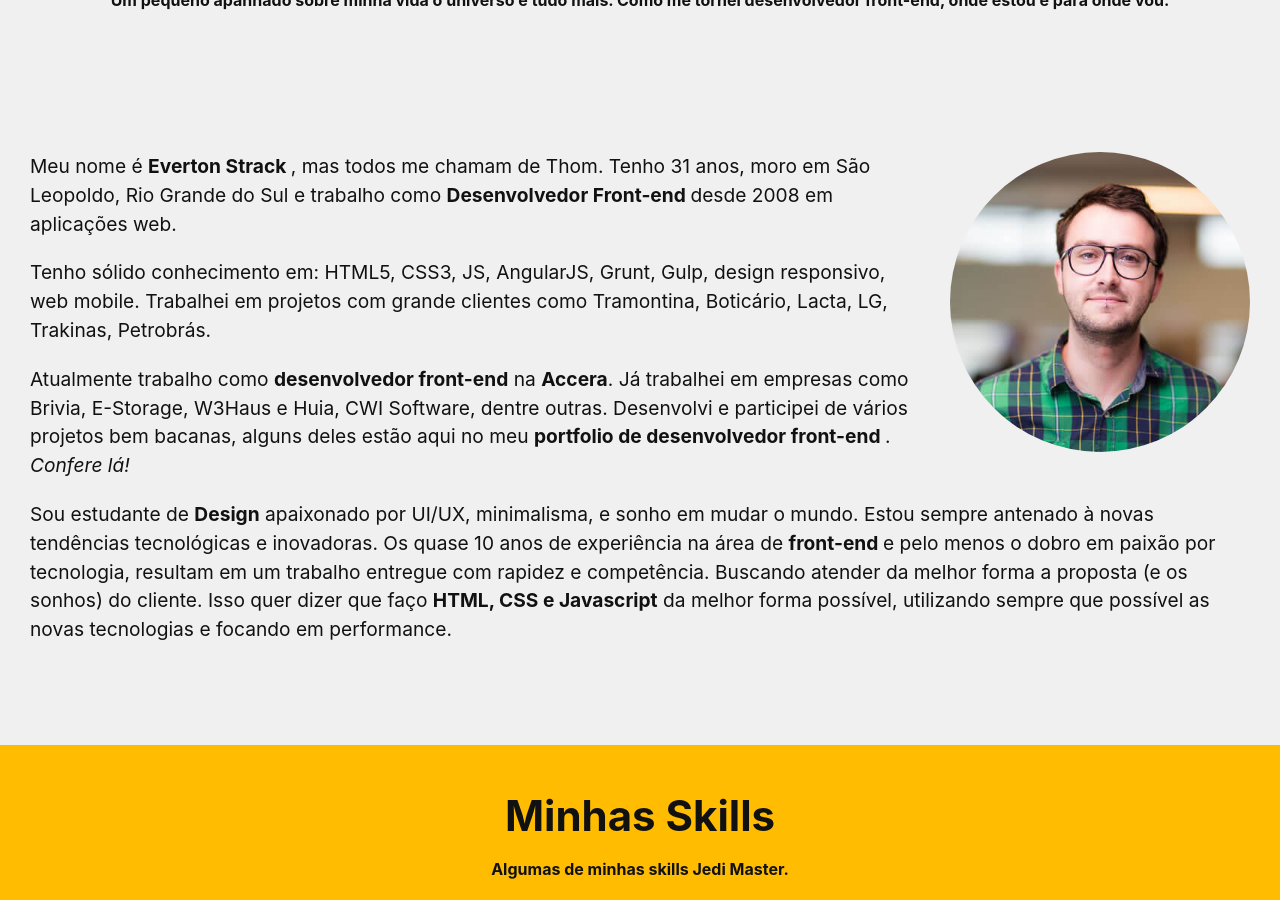
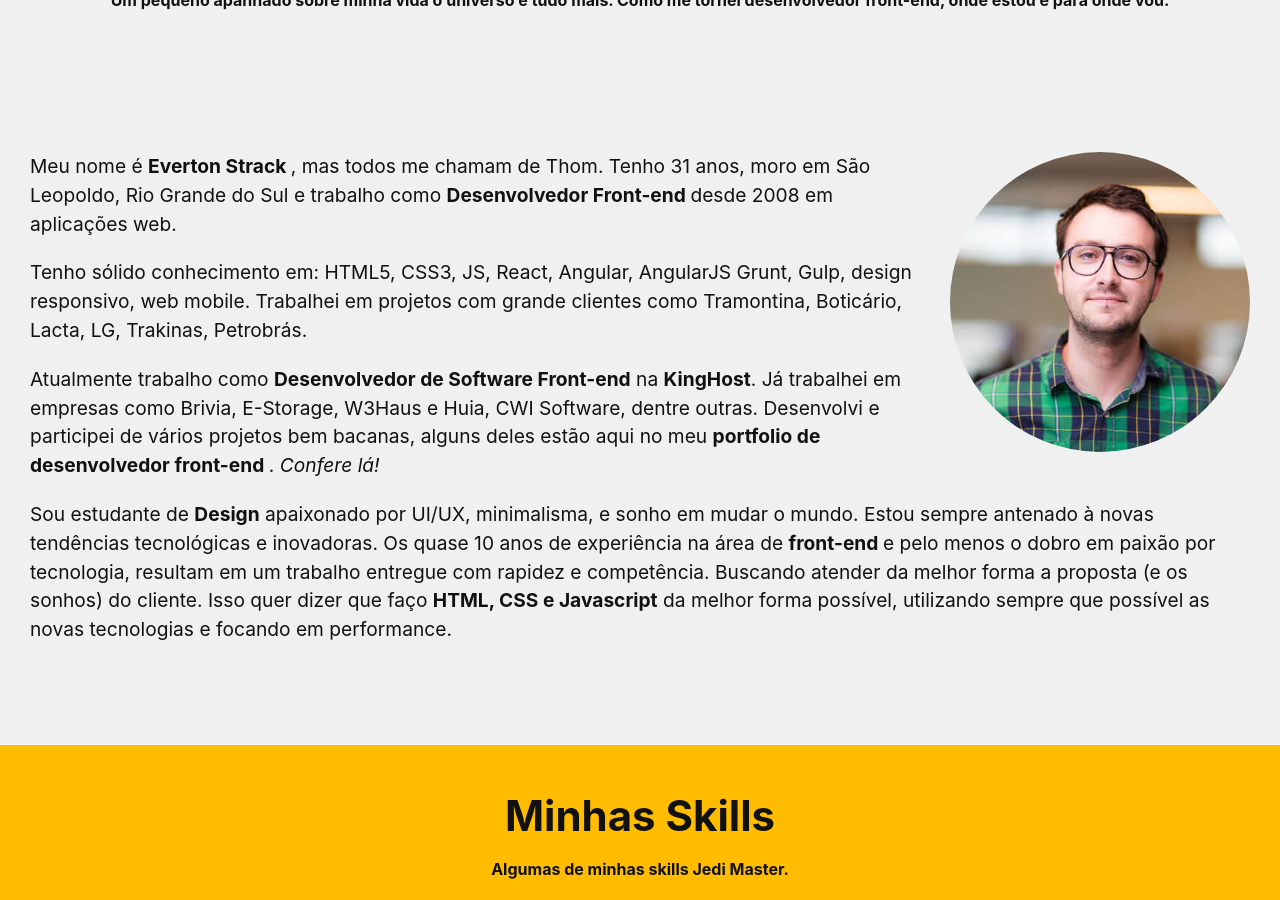
Before and after one commit to evertonstrack/blog.evertonstrack.com.br, a Jekyll site: the page built from about.md, in a window 1280 px wide and 900 px high, scrolled down 1105 px. Built offline with Jekyll 4.4.1, drawn with Linux system fonts in a browser that asks for light colours; some of the changed text lies outside the part shown.

Commit message:
Update skills

```diff
--- a/_includes/skills.html
+++ b/_includes/skills.html
@@ -36,8 +36,8 @@
         <strong class="skill__label">Javascript</strong>
         <svg viewbox="0 0 36 36" class="skill__level">
           <path class="circle-bg" d="M18 2.0845 a 15.9155 15.9155 0 0 1 0 31.831 a 15.9155 15.9155 0 0 1 0 -31.831"/>
-          <path class="skill__level-progress" stroke-dasharray="90, 100" d="M18 2.0845 a 15.9155 15.9155 0 0 1 0 31.831 a 15.9155 15.9155 0 0 1 0 -31.831" />
-          <text x="18" y="20.35" class="percentage">9</text>
+          <path class="skill__level-progress" stroke-dasharray="100, 100" d="M18 2.0845 a 15.9155 15.9155 0 0 1 0 31.831 a 15.9155 15.9155 0 0 1 0 -31.831" />
+          <text x="18" y="20.35" class="percentage">10</text>
         </svg>
       </div>
       <!-- /skill -->
@@ -53,17 +53,38 @@
       <!-- /skill -->
       <!-- skill -->
       <div class="skill">
-        <strong class="skill__label">ReactJS</strong>
+        <strong class="skill__label">Angular</strong>
         <svg viewbox="0 0 36 36" class="skill__level">
           <path class="circle-bg" d="M18 2.0845 a 15.9155 15.9155 0 0 1 0 31.831 a 15.9155 15.9155 0 0 1 0 -31.831"/>
-          <path class="skill__level-progress" stroke-dasharray="60, 100" d="M18 2.0845 a 15.9155 15.9155 0 0 1 0 31.831 a 15.9155 15.9155 0 0 1 0 -31.831" />
-          <text x="18" y="20.35" class="percentage">6</text>
+          <path class="skill__level-progress" stroke-dasharray="70, 100" d="M18 2.0845 a 15.9155 15.9155 0 0 1 0 31.831 a 15.9155 15.9155 0 0 1 0 -31.831" />
+          <text x="18" y="20.35" class="percentage">7</text>
+        </svg>
+      </div>
+      <!-- /skill -->
+      <!-- skill -->
+      <div class="skill">
+        <strong class="skill__label">React</strong>
+        <svg viewbox="0 0 36 36" class="skill__level">
+          <path class="circle-bg" d="M18 2.0845 a 15.9155 15.9155 0 0 1 0 31.831 a 15.9155 15.9155 0 0 1 0 -31.831"/>
+          <path class="skill__level-progress" stroke-dasharray="80, 100" d="M18 2.0845 a 15.9155 15.9155 0 0 1 0 31.831 a 15.9155 15.9155 0 0 1 0 -31.831" />
+          <text x="18" y="20.35" class="percentage">8</text>
         </svg>
       </div>
       <!-- /skill -->
       <!-- skill -->
       <div class="skill">
         <strong class="skill__label">Typescript</strong>
+        <svg viewbox="0 0 36 36" class="skill__level">
+          <path class="circle-bg" d="M18 2.0845 a 15.9155 15.9155 0 0 1 0 31.831 a 15.9155 15.9155 0 0 1 0 -31.831" />
+          <path class="skill__level-progress" stroke-dasharray="50, 100" d="M18 2.0845 a 15.9155 15.9155 0 0 1 0 31.831 a 15.9155 15.9155 0 0 1 0 -31.831"
+          />
+          <text x="18" y="20.35" class="percentage">5</text>
+        </svg>
+      </div>
+      <!-- /skill -->
+      <!-- skill -->
+      <div class="skill">
+        <strong class="skill__label">NodeJS</strong>
         <svg viewbox="0 0 36 36" class="skill__level">
           <path class="circle-bg" d="M18 2.0845 a 15.9155 15.9155 0 0 1 0 31.831 a 15.9155 15.9155 0 0 1 0 -31.831" />
           <path class="skill__level-progress" stroke-dasharray="40, 100" d="M18 2.0845 a 15.9155 15.9155 0 0 1 0 31.831 a 15.9155 15.9155 0 0 1 0 -31.831"
@@ -97,9 +118,9 @@
         <strong class="skill__label">Sass</strong>
         <svg viewbox="0 0 36 36" class="skill__level">
           <path class="circle-bg" d="M18 2.0845 a 15.9155 15.9155 0 0 1 0 31.831 a 15.9155 15.9155 0 0 1 0 -31.831" />
-          <path class="skill__level-progress" stroke-dasharray="60, 100" d="M18 2.0845 a 15.9155 15.9155 0 0 1 0 31.831 a 15.9155 15.9155 0 0 1 0 -31.831"
+          <path class="skill__level-progress" stroke-dasharray="80, 100" d="M18 2.0845 a 15.9155 15.9155 0 0 1 0 31.831 a 15.9155 15.9155 0 0 1 0 -31.831"
           />
-          <text x="18" y="20.35" class="percentage">6</text>
+          <text x="18" y="20.35" class="percentage">8</text>
         </svg>
       </div>
       <!-- /skill -->
@@ -108,8 +129,8 @@
         <strong class="skill__label">Design responsivo</strong>
         <svg viewbox="0 0 36 36" class="skill__level">
           <path class="circle-bg" d="M18 2.0845 a 15.9155 15.9155 0 0 1 0 31.831 a 15.9155 15.9155 0 0 1 0 -31.831"/>
-          <path class="skill__level-progress" stroke-dasharray="80, 100" d="M18 2.0845 a 15.9155 15.9155 0 0 1 0 31.831 a 15.9155 15.9155 0 0 1 0 -31.831" />
-          <text x="18" y="20.35" class="percentage">8</text>
+          <path class="skill__level-progress" stroke-dasharray="90, 100" d="M18 2.0845 a 15.9155 15.9155 0 0 1 0 31.831 a 15.9155 15.9155 0 0 1 0 -31.831" />
+          <text x="18" y="20.35" class="percentage">9</text>
         </svg>
       </div>
       <!-- /skill -->
@@ -118,8 +139,8 @@
         <strong class="skill__label">Mobile Friendly</strong>
         <svg viewbox="0 0 36 36" class="skill__level">
           <path class="circle-bg" d="M18 2.0845 a 15.9155 15.9155 0 0 1 0 31.831 a 15.9155 15.9155 0 0 1 0 -31.831"/>
-          <path class="skill__level-progress" stroke-dasharray="80, 100" d="M18 2.0845 a 15.9155 15.9155 0 0 1 0 31.831 a 15.9155 15.9155 0 0 1 0 -31.831" />
-          <text x="18" y="20.35" class="percentage">8</text>
+          <path class="skill__level-progress" stroke-dasharray="90, 100" d="M18 2.0845 a 15.9155 15.9155 0 0 1 0 31.831 a 15.9155 15.9155 0 0 1 0 -31.831" />
+          <text x="18" y="20.35" class="percentage">9</text>
         </svg>
       </div>
       <!-- /skill -->
--- a/about.md
+++ b/about.md
@@ -76,11 +76,11 @@
               desde 2008 em aplicações web.
             </p>
             <p>
-              Tenho sólido conhecimento em: HTML5, CSS3, JS, AngularJS, Grunt, Gulp, design responsivo, web mobile. Trabalhei em projetos com grande clientes como Tramontina, Boticário, Lacta, LG, Trakinas, Petrobrás.
+              Tenho sólido conhecimento em: HTML5, CSS3, JS, React, Angular, AngularJS Grunt, Gulp, design responsivo, web mobile. Trabalhei em projetos com grande clientes como Tramontina, Boticário, Lacta, LG, Trakinas, Petrobrás.
             </p>
             <p>
                 Atualmente trabalho como
-                <strong>desenvolvedor front-end</strong> na <a href="http://www.accera.com.br/" target="_blank">Accera</a>. Já trabalhei em empresas como Brivia, E-Storage, W3Haus
+                <strong>Desenvolvedor de Software Front-end</strong> na <a href="http://king.host/" target="_blank"> KingHost</a>. Já trabalhei em empresas como Brivia, E-Storage, W3Haus
                 e Huia, CWI Software, dentre outras. Desenvolvi e participei de vários projetos bem bacanas, alguns deles estão aqui no meu
                 <strong>
                     <a href="/portfolio" class="link-anchor">portfolio <span class="hihe">de desenvolvedor front-end</span></a>
```
